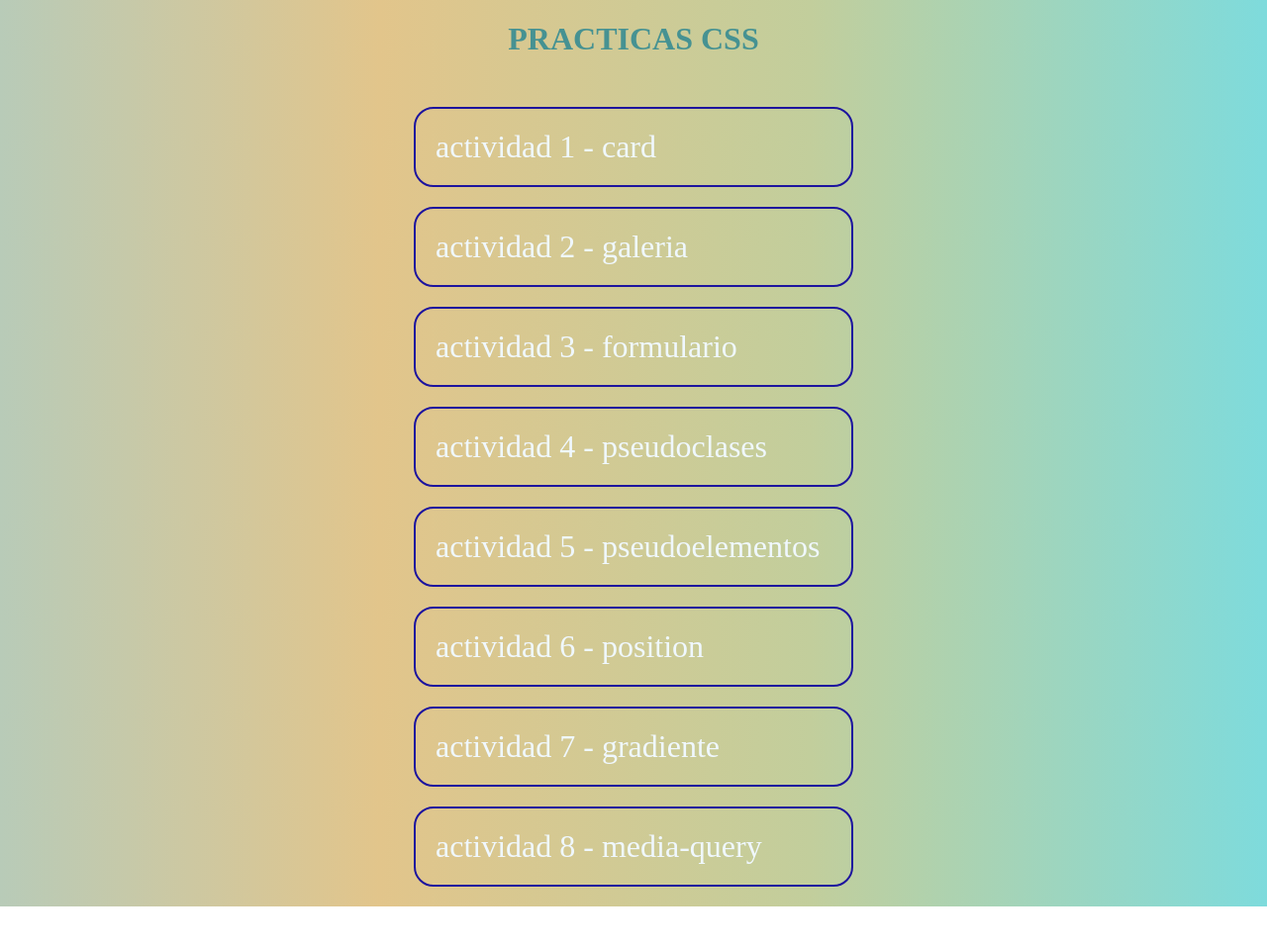
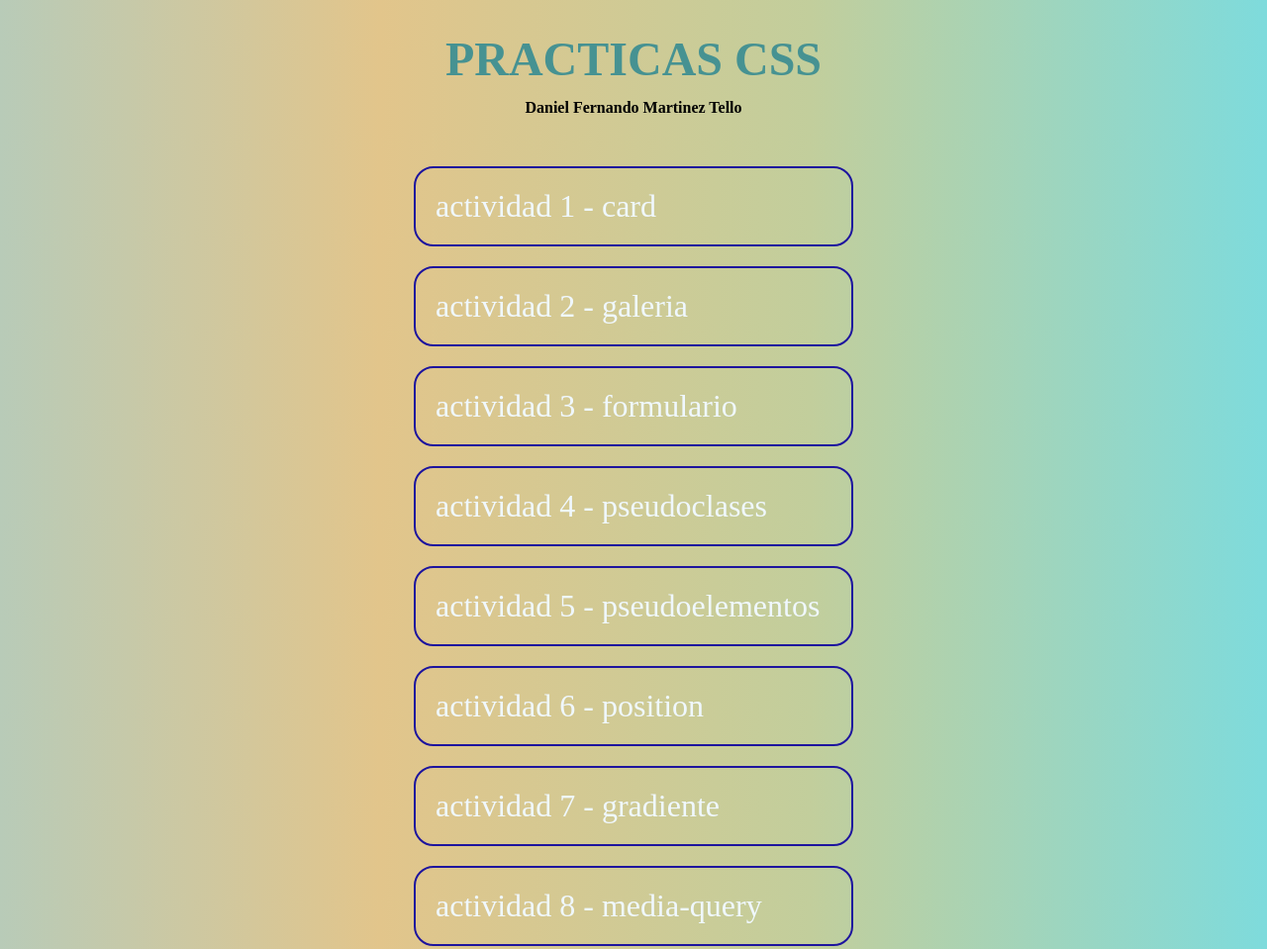
Before and after one commit to Dmartinez2824/practica-css, a plain HTML site: page index.html in a window 1280 px wide. Shown: the top 959 px of the page at 99% size. Before the commit the page ends 916 px from the top, so only its background shows below. Drawn offline with nearby package versions, Linux system fonts and the light colour scheme.

Commit message:
colocacion nombre en index

```diff
--- a/index.html
+++ b/index.html
@@ -9,6 +9,7 @@
 </head>
 <body>
     <h1 class="titulo" >PRACTICAS CSS</h1>
+    <h2 class="nombre">Daniel Fernando Martinez Tello</h2>
     <div class="contenedor">
         <a class="link" href="Targeta_spiderman_goku_spidy/1Tarjeta_spidy.html">actividad 1 - card</a>
         <a class="link" href="galeria_dragon_ball_z/2galeria_dragon_z.html">actividad 2 - galeria</a>
--- a/style.css
+++ b/style.css
@@ -9,6 +9,13 @@ body{
 
 .titulo{
     color: rgb(70, 146, 146);
+    text-align: center;
+    margin-bottom: 10px;
+    font-size: 3rem;
+}
+.nombre{
+    font-size: 1rem;
+    color: black ;
     text-align: center;
     margin-bottom: 50px;
 }
@@ -26,9 +33,15 @@ body{
     width: 400px;
     border-radius: 20px;
     margin: 20px auto;
+    transition: transform 500ms ;
 
 }
 .link:visited{
     color: rgb(51, 38, 100);
     background: #7edbdc ;
 }
+
+.link:hover{
+    transform: scale(1.1);
+    background: #828285;
+}
```
